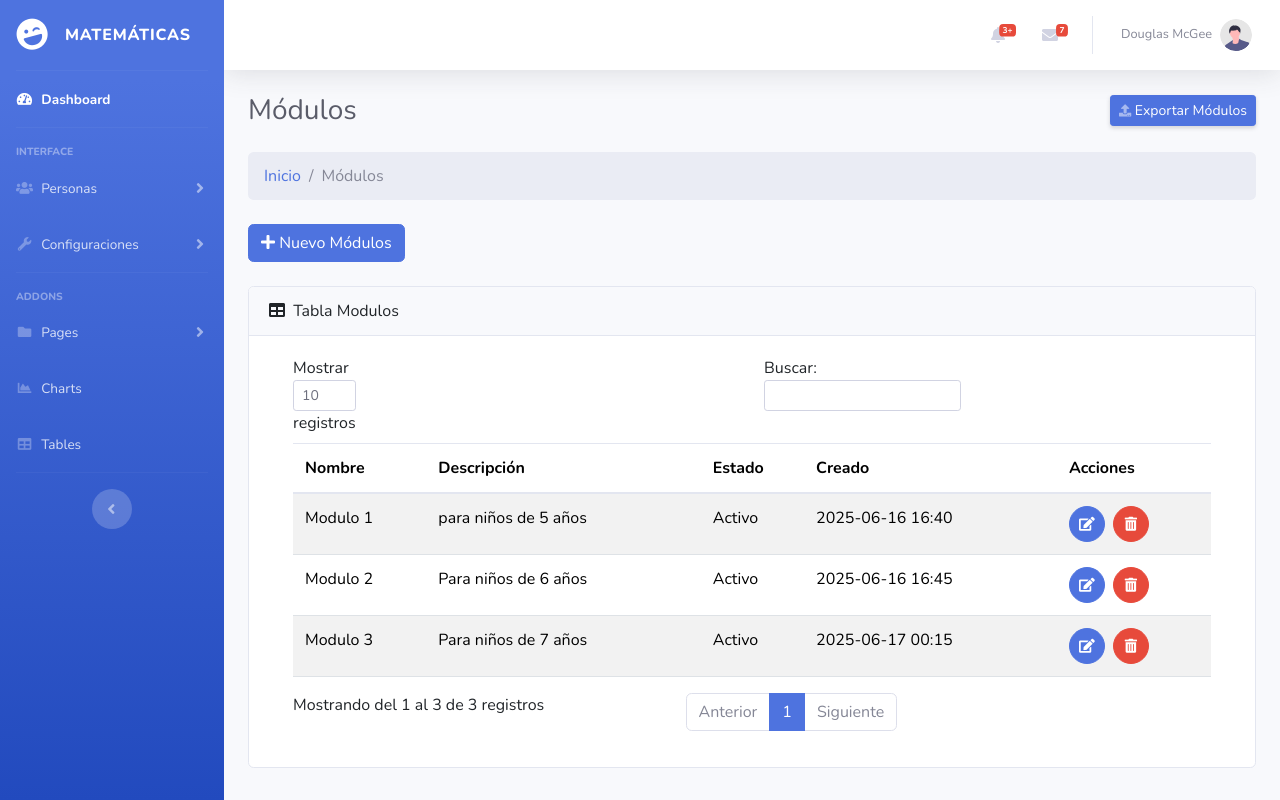
After one commit to Dafaild25/project_matematicas, a Django app: page /modulo/ in a window 1280 px wide. The commit adds this page. Run offline with Django 5.2, Linux system fonts and the light colour scheme; data comes from the database, SQL or seed files in the repository; both versions use the stored data as it was after the commit; some libraries are stand-ins or nearby versions.

Commit message:
Crud completo de modulos sin mensajes

```diff
--- /dev/null
+++ b/Aplicaciones/core/forms/modulos_form.py
@@ -0,0 +1,30 @@
+from django import forms
+from ..models import Modulos
+
+
+class ModulosForm(forms.ModelForm):
+    class Meta:
+        model = Modulos
+        fields = ['mod_nombre', 'mod_descripcion', 'mod_estado']
+        widgets = {
+            'mod_nombre': forms.TextInput(attrs={'class': 'form-control'}),
+            'mod_descripcion': forms.Textarea(attrs={'class': 'form-control', 'rows': 3}),
+            'mod_estado': forms.CheckboxInput(attrs={'class': 'form-check-input'}),
+        }
+
+    def clean_mod_nombre(self):
+        nombre = self.cleaned_data.get('mod_nombre')
+        if not nombre:
+            raise forms.ValidationError('El nombre del módulo es obligatorio.')
+
+        # Evitar duplicado al crear
+        if self.instance.pk:
+            # Estamos editando: excluir el actual
+            if Modulos.objects.exclude(pk=self.instance.pk).filter(mod_nombre__iexact=nombre).exists():
+                raise forms.ValidationError('Ya existe un módulo con este nombre.')
+        else:
+            # Estamos creando
+            if Modulos.objects.filter(mod_nombre__iexact=nombre).exists():
+                raise forms.ValidationError('Ya existe un módulo con este nombre.')
+
+        return nombre
--- /dev/null
+++ b/Aplicaciones/core/templates/modulo/Index.html
@@ -0,0 +1,227 @@
+{% extends "plantillas/MasterAdmin.html" %}
+{% load static %}
+{% block title %}Módulos{% endblock %}
+{% block css %}
+<style>
+    body {
+        background-color: #f4f8ff;
+    }
+</style>
+<script src="https://cdn.jsdelivr.net/npm/sweetalert2@11"></script>
+
+{% endblock %}
+{% block content %}
+<div class="container-fluid ">
+    <div class="d-sm-flex align-items-center justify-content-between mb-4">
+        <h1 class="h3 mb-0 text-gray-800">Módulos</h1>
+        <a href="#" class="d-none d-sm-inline-block btn btn-sm btn-primary shadow-sm"><i
+                class="fas fa-upload fa-sm text-white-50"></i> Exportar Módulos </a>
+    </div>
+
+    <ol class="breadcrumb mb-4">
+        <li class="breadcrumb-item"><a href="{% url 'inicio' %}">Inicio</a></li>
+        <li class="breadcrumb-item active">Módulos</li>
+    </ol>
+    {% comment %} Modal para crear modulo {% endcomment %}
+    <div class="modal fade" id="modalCrear" tabindex="-1" aria-labelledby="modalCrearLabel" aria-hidden="true">
+        <div class="modal-dialog">
+            <div class="modal-content">
+                <div class="modal-header">
+                    <h5 class="modal-title" id="modalCrearLabel">Nuevo Módulo</h5>
+                    <button type="button" class="btn-close" data-bs-dismiss="modal" aria-label="Close"></button>
+                </div>
+                <div class="modal-body">
+                    <form method="POST">
+                        {% csrf_token %}
+                        <input type="hidden" name="crear_modulo" value="1">
+                        <div class="mb-3">
+                            {{ form.mod_nombre.label_tag }}
+                            {{ form.mod_nombre }}
+                            {% if form.mod_nombre.errors %}
+                            <div class="text-danger">{{ form.mod_nombre.errors }}</div>
+                            {% endif %}
+                        </div>
+
+                        <div class="mb-3">
+                            {{ form.mod_descripcion.label_tag }}
+                            {{ form.mod_descripcion }}
+                        </div>
+
+                        <div class="form-check mb-3">
+                            {{ form.mod_estado }}
+                            {{ form.mod_estado.label_tag }}
+                        </div>
+
+                        <button type="submit" class="btn btn-primary">Guardar</button>
+                        <a href="{% url 'modulo_index' %}" class="btn btn-secondary">Cancelar</a>
+                    </form>
+
+
+                </div>
+            </div>
+        </div>
+    </div>
+    {% if form.errors %}
+        <script>
+            var modalCrear = new bootstrap.Modal(document.getElementById('modalCrear'));
+            modalCrear.show();
+        </script>
+    {% endif %}
+
+    {% comment %} fin del modal {% endcomment %}
+
+
+    <div class="mb-4">
+        <a href="#" class="btn btn-primary" type="button" data-bs-toggle="modal" data-bs-target="#modalCrear"><i
+                class="fas fa-plus"></i> Nuevo
+            Módulos</a>
+    </div>
+    <div class="card mb-4">
+        <div class="card-header">
+            <i class="fas fa-table me-1"></i>
+            Tabla Modulos
+        </div>
+        <div class="card-body">
+            <div class="table-responsive">
+                <table class="table table-striped" id="tbl-admin" width="100%" cellspacing="0">
+                    <thead>
+                        <tr>
+
+                            <th>Nombre</th>
+                            <th>Descripción</th>
+                            <th>Estado</th>
+                            <th>Creado</th>
+                            <th>Acciones</th>
+                        </tr>
+                    </thead>
+                    <tbody>
+                        {% for modulo in modulos %}
+                        <tr>
+
+                            <td>{{ modulo.mod_nombre }}</td>
+                            <td>{{ modulo.mod_descripcion }}</td>
+                            <td>{{ modulo.mod_estado|yesno:"Activo,Inactivo" }}</td>
+                            <td>{{ modulo.mod_fecha_creacion|date:"Y-m-d H:i" }}</td>
+                            <td>
+                                <div class="d-flex gap-2">
+                                    <a href="#"
+                                        class="btn btn-sm btn-primary rounded-circle d-flex align-items-center justify-content-center"
+                                        style="width: 36px; height: 36px;" data-bs-toggle="modal"
+                                        data-bs-target="#modalEditar{{ modulo.mod_id }}">
+                                        <i class="fas fa-edit"></i>
+                                    </a>
+                                    <a href="#" class="btn btn-sm btn-danger rounded-circle d-flex align-items-center justify-content-center"
+                                    style="width: 36px; height: 36px;" data-bs-toggle="modal" data-bs-target="#modalEliminar{{ modulo.mod_id }}">
+                                    <i class="fas fa-trash-alt"></i>
+                                    </a>
+                                </div>
+                            </td>
+                        </tr>
+
+                        <!-- Modal de Edición para cada módulo -->
+                        <div class="modal fade" id="modalEditar{{ modulo.mod_id }}" tabindex="-1"
+                            aria-labelledby="modalEditarLabel" aria-hidden="true">
+                            <div class="modal-dialog">
+                                <div class="modal-content">
+                                    <form method="POST">
+                                        {% csrf_token %}
+                                        <input type="hidden" name="mod_id" value="{{ modulo.mod_id }}">
+                                        <input type="hidden" name="editar_modulo" value="1">
+
+                                        <div class="modal-header">
+                                            <h5 class="modal-title" id="modalEditarLabel">Editar Módulo</h5>
+                                            <button type="button" class="btn-close" data-bs-dismiss="modal"
+                                                aria-label="Cerrar"></button>
+                                        </div>
+
+                                        <div class="modal-body">
+                                            <div class="mb-3">
+                                                <label>Nombre</label>
+                                                {% if modulo_a_editar and modulo_a_editar.mod_id == modulo.mod_id %}
+                                                <input type="text" name="mod_nombre"
+                                                    value="{{ form_editar.data.mod_nombre }}" class="form-control">
+                                                {% if form_editar.errors.mod_nombre %}
+                                                <div class="text-danger">{{ form_editar.errors.mod_nombre.0 }}</div>
+                                                {% endif %}
+                                                {% else %}
+                                                <input type="text" name="mod_nombre" value="{{ modulo.mod_nombre }}"
+                                                    class="form-control">
+                                                {% endif %}
+                                            </div>
+
+                                            <div class="mb-3">
+                                                <label>Descripción</label>
+                                                <textarea name="mod_descripcion"
+                                                    class="form-control">{{ modulo.mod_descripcion }}</textarea>
+                                            </div>
+
+                                            <div class="form-check mb-3">
+                                                <input type="checkbox" name="mod_estado" class="form-check-input"
+                                                {% if modulo.mod_estado %}checked{% endif %}>
+                                                <label class="form-check-label">Activo</label>
+                                            </div>
+                                        </div>
+
+                                        <div class="modal-footer">
+                                            <button type="submit" class="btn btn-primary">Guardar Cambios</button>
+                                        </div>
+                                    </form>
+                                </div>
+                            </div>
+                        </div>
+                        {% if modulo_a_editar %}
+                        <script>
+                            document.addEventListener('DOMContentLoaded', function () {
+                            var modalEditar = new bootstrap.Modal(document.getElementById('modalEditar{{ modulo_a_editar.mod_id }}'));
+                            modalEditar.show();
+                            });
+                        </script>
+                        {% endif %}
+                        <!-- Fin del Modal de Edición para cada módulo -->
+                        <!-- Modal de eliminación -->
+                        <div class="modal fade" id="modalEliminar{{ modulo.mod_id }}" tabindex="-1" aria-labelledby="modalEliminarLabel" aria-hidden="true">
+                        <div class="modal-dialog">
+                            <div class="modal-content">
+                            <form method="POST">
+                                {% csrf_token %}
+                                <input type="hidden" name="mod_id" value="{{ modulo.mod_id }}">
+                                <input type="hidden" name="eliminar_modulo" value="1">
+
+                                <div class="modal-header">
+                                <h5 class="modal-title">Eliminar Módulo</h5>
+                                <button type="button" class="btn-close" data-bs-dismiss="modal" aria-label="Cerrar"></button>
+                                </div>
+                                <div class="modal-body">
+                                ¿Estás seguro de que deseas eliminar el <strong>{{ modulo.mod_nombre }}</strong>?
+                                </div>
+                                <div class="modal-footer">
+                                <button type="button" class="btn btn-secondary" data-bs-dismiss="modal">Cancelar</button>
+                                <button type="submit" class="btn btn-danger">Sí, eliminar</button>
+                                </div>
+                            </form>
+                            </div>
+                        </div>
+                        </div>
+                        <!-- Fin del Modal de eliminación -->
+
+                        {% empty %}
+                        <tr>
+                            <td colspan="6">No hay módulos registrados.</td>
+                        </tr>
+                        {% endfor %}
+                    </tbody>
+                </table>
+            </div>
+        </div>
+
+
+
+
+        {% endblock %}
+        {% block js %}
+
+
+
+
+
+        {% endblock %}
--- a/Aplicaciones/core/templates/plantillas/MasterAdmin.html
+++ b/Aplicaciones/core/templates/plantillas/MasterAdmin.html
@@ -75,13 +75,13 @@
         <li class="nav-item">
           <a class="nav-link collapsed" href="#" data-toggle="collapse" data-target="#collapseUtilities" aria-expanded="true" aria-controls="collapseUtilities">
             <i class="fas fa-fw fa-wrench"></i>
-            <span>Módulos</span>
+            <span>Configuraciones</span>
           </a>
           <div id="collapseUtilities" class="collapse" aria-labelledby="headingUtilities" data-parent="#accordionSidebar">
             <div class="bg-white py-2 collapse-inner rounded">
-
-              <a class="collapse-item" href="utilities-color.html">Nivel</a>
-              <a class="collapse-item" href="utilities-border.html">Preguntas</a>
+              <a class="collapse-item" href="{% url 'modulo_index'%}">Modulos</a>
+              <a class="collapse-item" href="#">Niveles</a>
+              <a class="collapse-item" href="#">Preguntas</a>
 
             </div>
           </div>
--- a/Aplicaciones/core/urls.py
+++ b/Aplicaciones/core/urls.py
@@ -4,6 +4,7 @@ from django.urls import path
 from .views import core_views
 from .views import crud_administrador_views
 from .views import loguin_views
+from .views import crud_modulos_views
 
 
 urlpatterns = [
@@ -22,6 +23,17 @@ urlpatterns = [
     # Metodo para Actualizar un Administrador
     path('administrador/actualizar/', crud_administrador_views.actualizar_administrador, name='administrador_actualizar'),
 
+    # Ruta para generar un  crud completo en un mismo template con modal
+    path('modulo/', crud_modulos_views.index, name='modulo_index'),
+
+
+
+
+
+
+
+
+
 
 
     # loguin
--- /dev/null
+++ b/Aplicaciones/core/utils/Modulo_Utils.py
@@ -0,0 +1,6 @@
+
+
+def tiene_dependencias(modulo):
+
+
+    return False  # Por ahora siempre permite
--- /dev/null
+++ b/Aplicaciones/core/views/crud_modulos_views.py
@@ -0,0 +1,56 @@
+from django.shortcuts import render, redirect, get_object_or_404
+from ..models import Modulos
+from ..forms.modulos_form import ModulosForm
+from ..utils.Modulo_Utils import tiene_dependencias
+from django.contrib import messages
+
+
+def index(request):
+    modulos = Modulos.objects.all()
+    form = ModulosForm()
+    form_editar = None
+    modulo_a_editar = None
+
+    if request.method == 'POST':
+        # CREAR
+        if 'crear_modulo' in request.POST:
+            form = ModulosForm(request.POST)
+            if form.is_valid():
+                form.save()
+                messages.success(request, 'Módulo creado correctamente.')
+                return redirect('modulo_index')
+
+        # EDITAR
+        elif 'editar_modulo' in request.POST:
+            mod_id = request.POST.get('mod_id')
+            modulo = get_object_or_404(Modulos, pk=mod_id)
+            form_editar = ModulosForm(request.POST, instance=modulo)
+            if form_editar.is_valid():
+                form_editar.save()
+                messages.success(request, f'Módulo "{modulo.mod_nombre}" actualizado correctamente.')
+                return redirect('modulo_index')
+            else:
+                modulo_a_editar = modulo  # para volver a abrir el modal
+
+        # ELIMINAR (borrado lógico)
+        elif 'eliminar_modulo' in request.POST:
+            mod_id = request.POST.get('mod_id')
+            modulo = get_object_or_404(Modulos, pk=mod_id)
+
+            if not tiene_dependencias(modulo):
+                modulo.delete()
+                messages.success(request, f'Módulo "{modulo.mod_nombre}" eliminado correctamente.')
+            else:
+                messages.error(
+                    request,
+                    f'No se puede eliminar el módulo "{modulo.mod_nombre}" porque tiene dependencias.'
+                )
+
+            return redirect('modulo_index')
+
+    return render(request, 'modulo/index.html', {
+        'modulos': modulos,
+        'form': form,
+        'form_editar': form_editar,
+        'modulo_a_editar': modulo_a_editar
+    })
```
Also changed, not shown: Aplicaciones/core/models.py (+12 -0 lines), Aplicaciones/core/templates/modulo/create.html (added, +24 -0 lines), matematicas/settings.py (+13 -0 lines), Aplicaciones/core/forms/__init__.py (added), Aplicaciones/core/migrations/0006_modulos_alter_administradores_adm_fotografia.py (added), Aplicaciones/core/migrations/0007_alter_modulos_mod_nombre.py (added), Aplicaciones/core/utils/__init__.py (added), db.sqlite3.
